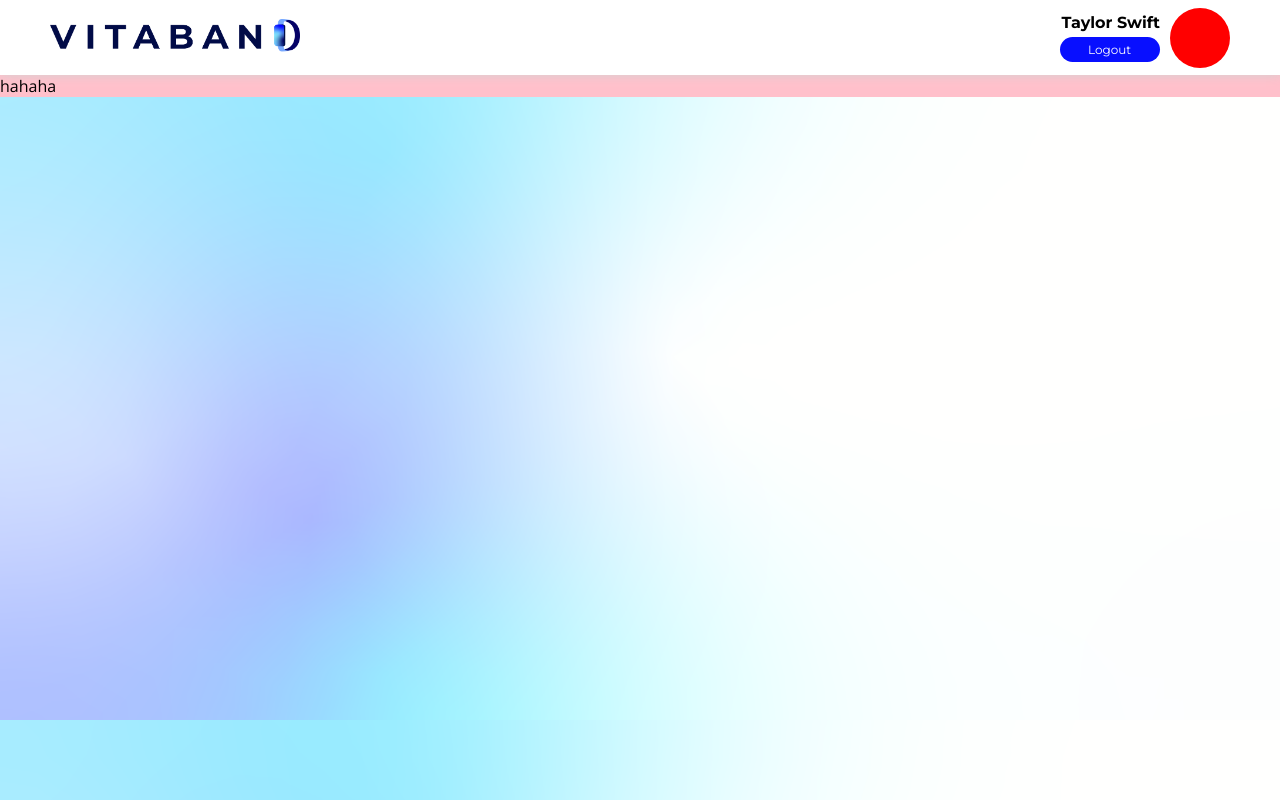
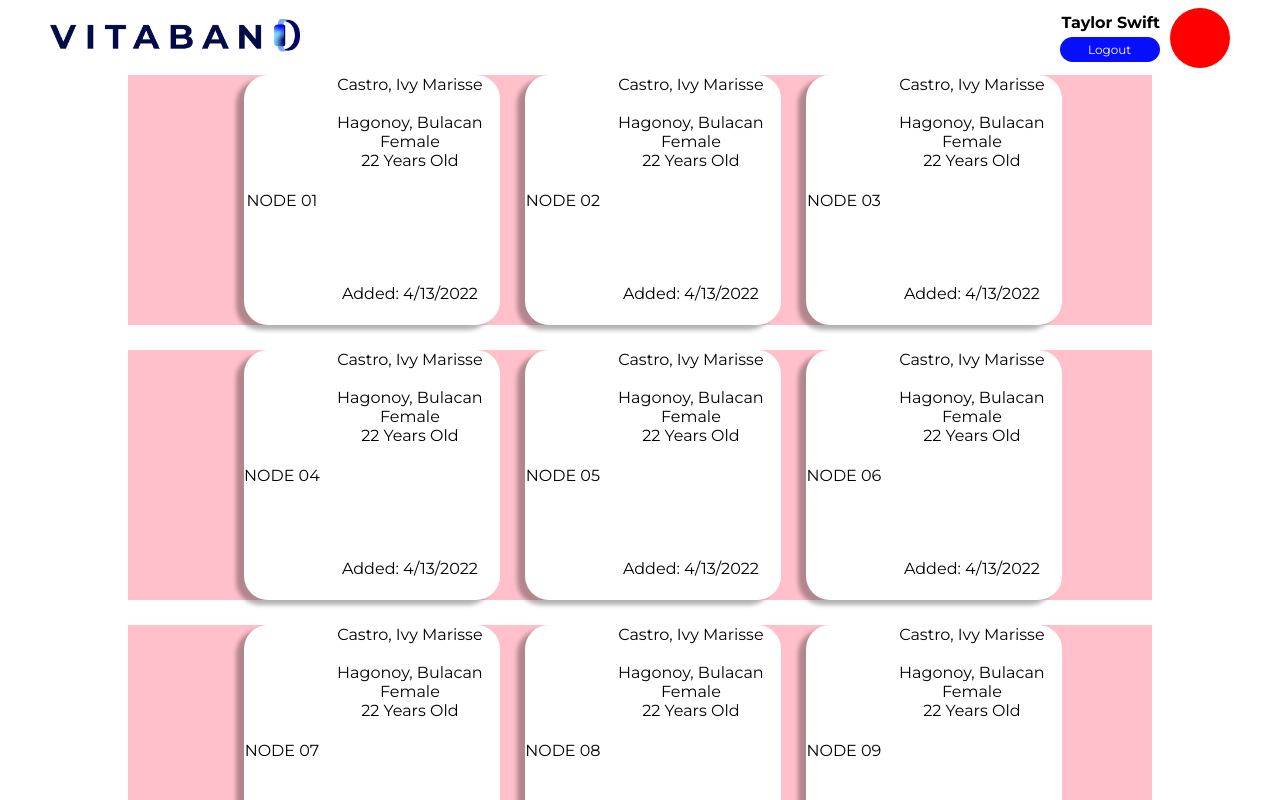
Before and after one commit to aughost-sus/Vitaband, a React (Create React App) app in the folder vitaband/: page /homepage in a window 1280 px wide. Shown: the top 800 px of the page. Built offline with nearby package versions, Linux system fonts and the light colour scheme.

Commit message:
Implemented Home Page contents, Edited Link node

```diff
--- a/vitaband/src/pages/homepage/homepage.css
+++ b/vitaband/src/pages/homepage/homepage.css
@@ -1,6 +1,53 @@
+.homepage {
+    display: block;
+}
+
+.nodelist {
+    display: flex;
+    align-items: center;
+    justify-content: center;
+    width: 100%;
+}
+
+.nodelist .nodegrid {
+    display: block;
+    align-items: center;
+    justify-content: center;
+    width: 80%;
+
+}
+.nodegrid .Row1{
+    display:flex;
+    align-items: center;
+    justify-content: center;
+    width: 100%;
+    background: pink;
+    margin-bottom: 25px;
+}
+.Row1 .Box1 {
+    width: 25%;
+    background: white;
+    margin-right: 25px;
+    height: 250px;
+    display: flex;
+    box-shadow:-5px 5px 4px rgba(0, 0, 0, 0.3);
+    -webkit-box-shadow:-8px 5px 4px rgba(0, 0, 0, 0.3);
+    -moz-box-shadow:-10px 10px 4px rgba(0, 0, 0, 0.3);
+    border-radius: 24px;
+    text-align: center;
+}
+#box3 {
+    margin-right: -25px;
+}
+.Box1 .left{
+    width: 30%;
 
 
-.homepage {
-    background: pink;
-    max-height: 100vh;
 }
+.Box1 .right{
+    flex-grow: 1;
+
+
+
+
+}
--- a/vitaband/src/pages/homepage/homepage.js
+++ b/vitaband/src/pages/homepage/homepage.js
@@ -5,10 +5,218 @@ import './homepage.css'
 
 const Homepage= () => {
     return (
-        <div className='homepage'>
+        <div className='hahaha'>
             <Navbar />
             { /* start coding here */ }
-            <div className='here'> hahaha</div>
+            <div className='here'>
+                <div className='homepage'>
+                    <div className='nodelist'>
+                        <div className='nodegrid'>
+                            <div className= 'Row1'>
+                                <div className= 'Box1'>
+
+                            <div className= 'left'> NODE 01</div>
+                            <div className= 'right'>Castro, Ivy Marisse <br>
+                            </br>
+                            <br></br>
+
+                                Hagonoy, Bulacan <br></br>
+                                Female <br></br>
+                                22 Years Old <br></br>
+
+
+                                <br></br>
+                                <br></br>
+                                <br></br>
+                                <br></br>
+                                <br></br>
+                                <br></br>
+                                Added: 4/13/2022
+
+                                </div>
+
+
+                                </div>
+                                <div className='Box1'>
+                                <div className= 'left'> NODE 02</div>
+                            <div className= 'right'>Castro, Ivy Marisse <br>
+                            </br>
+                            <br></br>
+
+                                Hagonoy, Bulacan <br></br>
+                                Female <br></br>
+                                22 Years Old <br></br>
+
+
+                                <br></br>
+                                <br></br>
+                                <br></br>
+                                <br></br>
+                                <br></br>
+                                <br></br>
+                                Added: 4/13/2022
+
+                                </div>
+                                </div>
+                                <div className='Box1' id='box3'>
+                                <div className= 'left'> NODE 03</div>
+                            <div className= 'right'>Castro, Ivy Marisse <br>
+                            </br>
+                            <br></br>
+
+                                Hagonoy, Bulacan <br></br>
+                                Female <br></br>
+                                22 Years Old <br></br>
+
+
+                                <br></br>
+                                <br></br>
+                                <br></br>
+                                <br></br>
+                                <br></br>
+                                <br></br>
+                                Added: 4/13/2022
+
+                                </div>
+                                </div>
+                            </div>
+                                <div className= 'Row1'>
+
+                                <div className= ' Box1'>
+                                <div className= 'left'> NODE 04</div>
+                            <div className= 'right'>Castro, Ivy Marisse <br>
+                            </br>
+                            <br></br>
+
+                                Hagonoy, Bulacan <br></br>
+                                Female <br></br>
+                                22 Years Old <br></br>
+
+
+                                <br></br>
+                                <br></br>
+                                <br></br>
+                                <br></br>
+                                <br></br>
+                                <br></br>
+                                Added: 4/13/2022
+
+                                </div>
+                                </div>
+                                <div className='Box1'>
+                                <div className= 'left'> NODE 05</div>
+                            <div className= 'right'>Castro, Ivy Marisse <br>
+                            </br>
+                            <br></br>
+
+                                Hagonoy, Bulacan <br></br>
+                                Female <br></br>
+                                22 Years Old <br></br>
+
+
+                                <br></br>
+                                <br></br>
+                                <br></br>
+                                <br></br>
+                                <br></br>
+                                <br></br>
+                                Added: 4/13/2022
+
+                                </div>
+                                </div>
+                                <div className='Box1' id='box3'>
+                                <div className= 'left'> NODE 06</div>
+                            <div className= 'right'>Castro, Ivy Marisse <br>
+                            </br>
+                            <br></br>
+
+                                Hagonoy, Bulacan <br></br>
+                                Female <br></br>
+                                22 Years Old <br></br>
+
+
+                                <br></br>
+                                <br></br>
+                                <br></br>
+                                <br></br>
+                                <br></br>
+                                <br></br>
+                                Added: 4/13/2022
+
+                                </div>
+                                </div>
+                                </div>
+                            <div className= 'Row1'>
+
+                            <div className= ' Box1'>
+                            <div className= 'left'> NODE 07</div>
+                             <div className= 'right'>Castro, Ivy Marisse <br>
+                            </br>
+                            <br></br>
+
+                                Hagonoy, Bulacan <br></br>
+                                Female <br></br>
+                                22 Years Old <br></br>
+
+
+                                <br></br>
+                                <br></br>
+                                <br></br>
+                                <br></br>
+                                <br></br>
+                                <br></br>
+                                Added: 4/13/2022
+
+                                </div>
+                            </div>
+                            <div className='Box1'>
+                            <div className= 'left'> NODE 08</div>
+                            <div className= 'right'>Castro, Ivy Marisse <br>
+                            </br>
+                            <br></br>
+
+                                Hagonoy, Bulacan <br></br>
+                                Female <br></br>
+                                22 Years Old <br></br>
+
+
+                                <br></br>
+                                <br></br>
+                                <br></br>
+                                <br></br>
+                                <br></br>
+                                <br></br>
+                                Added: 4/13/2022
+
+                                </div>
+                            </div>
+                            <div className='Box1' id='box3'>
+                            <div className= 'left'> NODE 09</div>
+                             <div className= 'right'>Castro, Ivy Marisse <br>
+                            </br>
+                            <br></br>
+
+                                Hagonoy, Bulacan <br></br>
+                                Female <br></br>
+                                22 Years Old <br></br>
+
+
+                                <br></br>
+                                <br></br>
+                                <br></br>
+                                <br></br>
+                                <br></br>
+                                <br></br>
+                                Added: 4/13/2022
+
+                                </div></div>
+                            </div>
+                        </div>
+
+                    </div>
+
+                </div>
+            </div>
         </div>
     );
  }
--- a/vitaband/src/pages/linkanode/linknode.css
+++ b/vitaband/src/pages/linkanode/linknode.css
@@ -47,21 +47,51 @@
     display: flex;
     flex-direction: column;
     justify-content: center;
-    align-items: center;
+    align-items: left;
     width: 40%;
     height: 100%;
     top: 0;
+    font-family:'Montserrat', sans-serif;
+}
 
+.left .nodeid {
+    margin-left: 60px;
+}
+
+.nodeidinput{
+    margin-left: 10px;
+    margin-bottom: 20px;
+    border: 0;
+    border-bottom: 1px solid black;
+    width: 15%;
 }
 
 .box1{
+    align-items: center;
+    color: white;
     display: flex;
-    justify-content: center;
+    flex-direction: column;
+    justify-content: 0;
     background-color: #295dac;
     border-radius: 30px;
     height: 6.5in;
     width: 80%;
     box-shadow:-5px 5px 4px rgba(0, 0, 0, 0.3);
+    align-self: center;
+    font-size: 25px;
+}
+
+.box1 div{
+    /* position: relative; */
+    padding-top: 80px;
+
+}
+.nodenum{
+    justify-content: center;
+    margin-top: 100px;
+    font-family:'Montserrat', sans-serif;
+    font-size: 150px;
+    color: white;
 }
 
 .right{
--- a/vitaband/src/pages/linkanode/linknode.js
+++ b/vitaband/src/pages/linkanode/linknode.js
@@ -15,34 +15,40 @@ const Linknode= () => {
                 <span className="heading">Link a Node</span>
                 <hr className="line" /><br/>
                 <div className="main">
-                    <div className="left">left
-                        <div className="box1">hi</div>
+                    <div className="left">
+                        <div className='nodeid'>
+                            Node ID:
+                            <input type="number" placeholder='' className='nodeidinput'/>
+                        </div>
+                        <div className="box1">
+                            <div>
+                                NODE
+                            </div>
+                            <span className='nodenum'>
+                                03
+                            </span>
+                        </div>
                     </div>
                     <div className="right">
                         <div className="patinf">Patient Information</div>
+                    <form className='datainput'>
                         <div className="nameinput">
-                            <form action="">
-                                Name: <br/>
-                                <input type="name" className='surname' placeholder=' Surname'/>
-                                <input type="name" className='firstname' placeholder=' First Name'/>
-                                <input type="name" className='middle' placeholder=' Middle Name'/>
-                            </form>
+                            Name: <br/>
+                                    <input type="name" className='surname' placeholder=' Surname'/>
+                                    <input type="name" className='firstname' placeholder=' First Name'/>
+                                    <input type="name" className='middle' placeholder=' Middle Name'/>
                         </div>
                         <div className="ageandsex">
-                            <form action="">
                                 Age: <input type="Age" className='age'/>
                                 Sex:    <input type="radio" className='malebtn'/>  Male
                                         <input type="radio" className='femalebtn'/>  Female
-                            </form>
                         </div>
                         <div className="address">
-                            <form action="">
                             Complete Address: <br/>
                                 <input type="name" className='street' placeholder=' House #, Street'/>
                                 <input type="name" className='brgy' placeholder=' Baranggay'/>
                                 <input type="name" className='municipality' placeholder=' City Municipality'/>
                                 <input type="name" className='province' placeholder=' Province'/>
-                            </form>
                         </div>
                         <div className="gpslocation">
                             GPS Location: <br/>
@@ -50,7 +56,8 @@ const Linknode= () => {
                             <br/>
                             <div className="locate">Locate</div>
                         </div>
-                        <button className='linkbtn'>Link</button>
+                            <input type="submit" className='linkbtn' placeholder=' hi'/>
+                    </form>
                     </div>
                 </div>
             </div>
```
